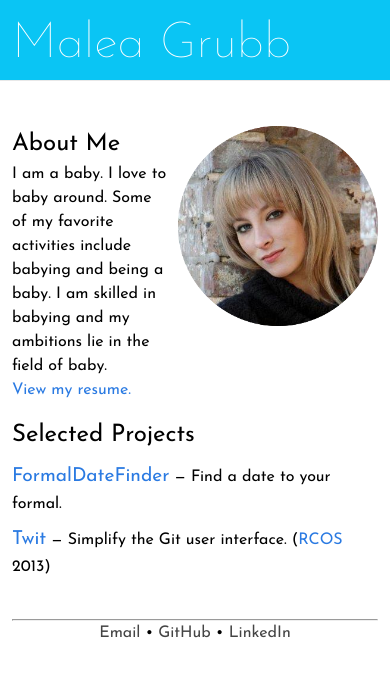
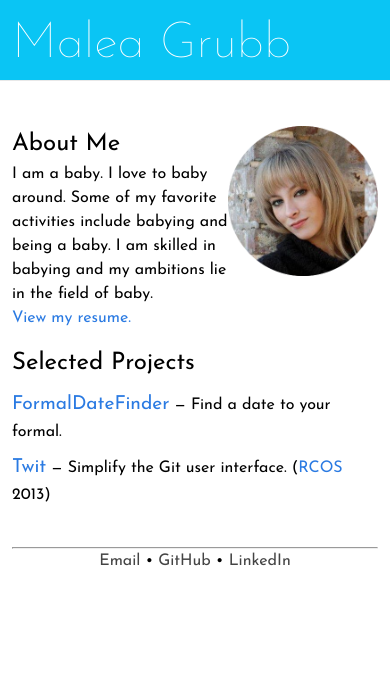
Before and after one commit to malea/malea.github.io, a Jekyll site: the page built from index.html, in a window 390 px wide. Shown: the top 677 px of the page. Built offline with Jekyll 4.4.1, drawn with Linux system fonts in a browser that asks for light colours.

Commit message:
Make headshot responsive on mobile

```diff
--- a/css/main.css
+++ b/css/main.css
@@ -312,6 +312,14 @@
 
   .wrap { padding: 0 12px; }
 
+  .home .headshot {
+      float: center;
+      display: block;
+      margin: 0 auto;
+      height: 150px;
+      width: 150px;
+  }
+
   .site-nav {
     position: fixed;
     z-index: 10;
```
